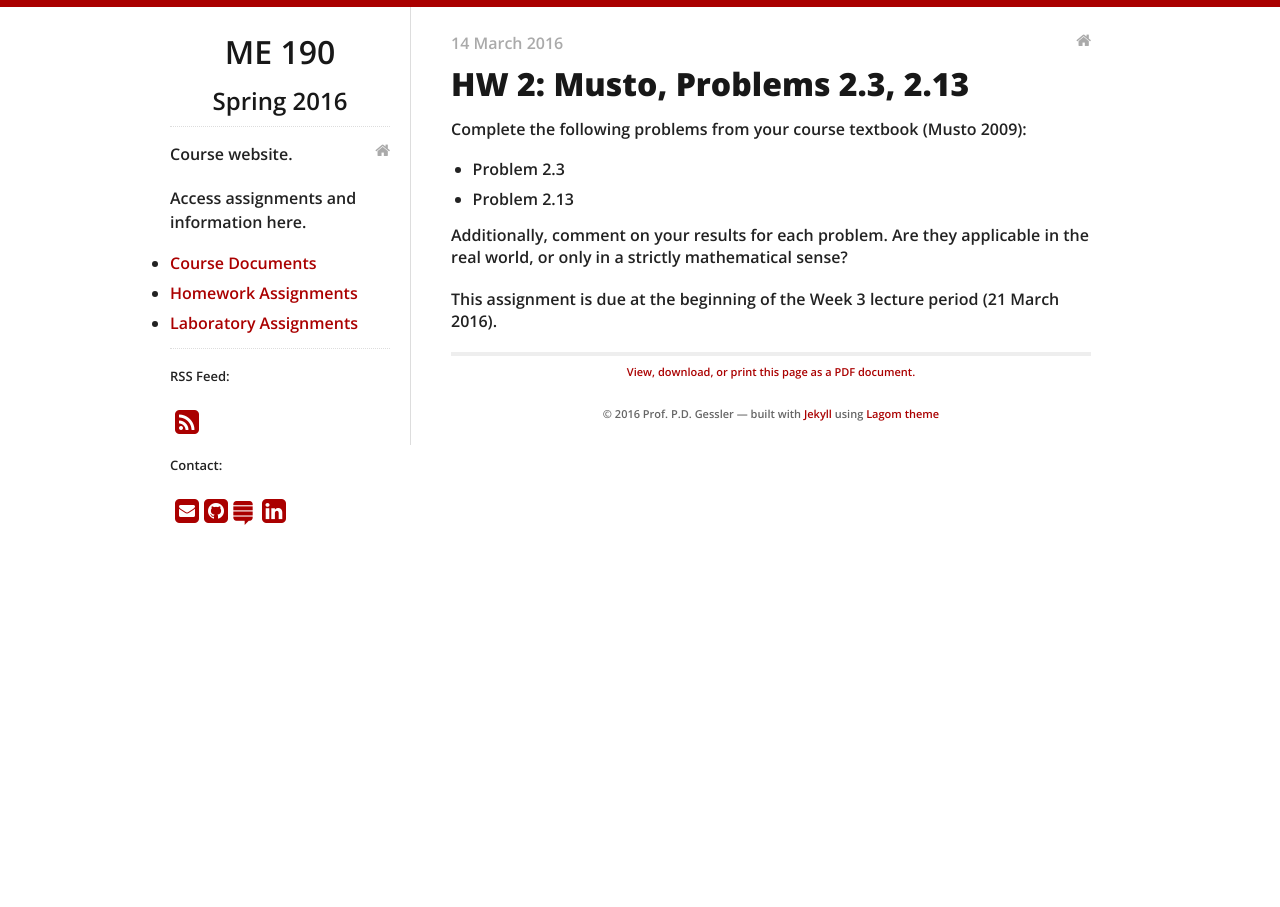
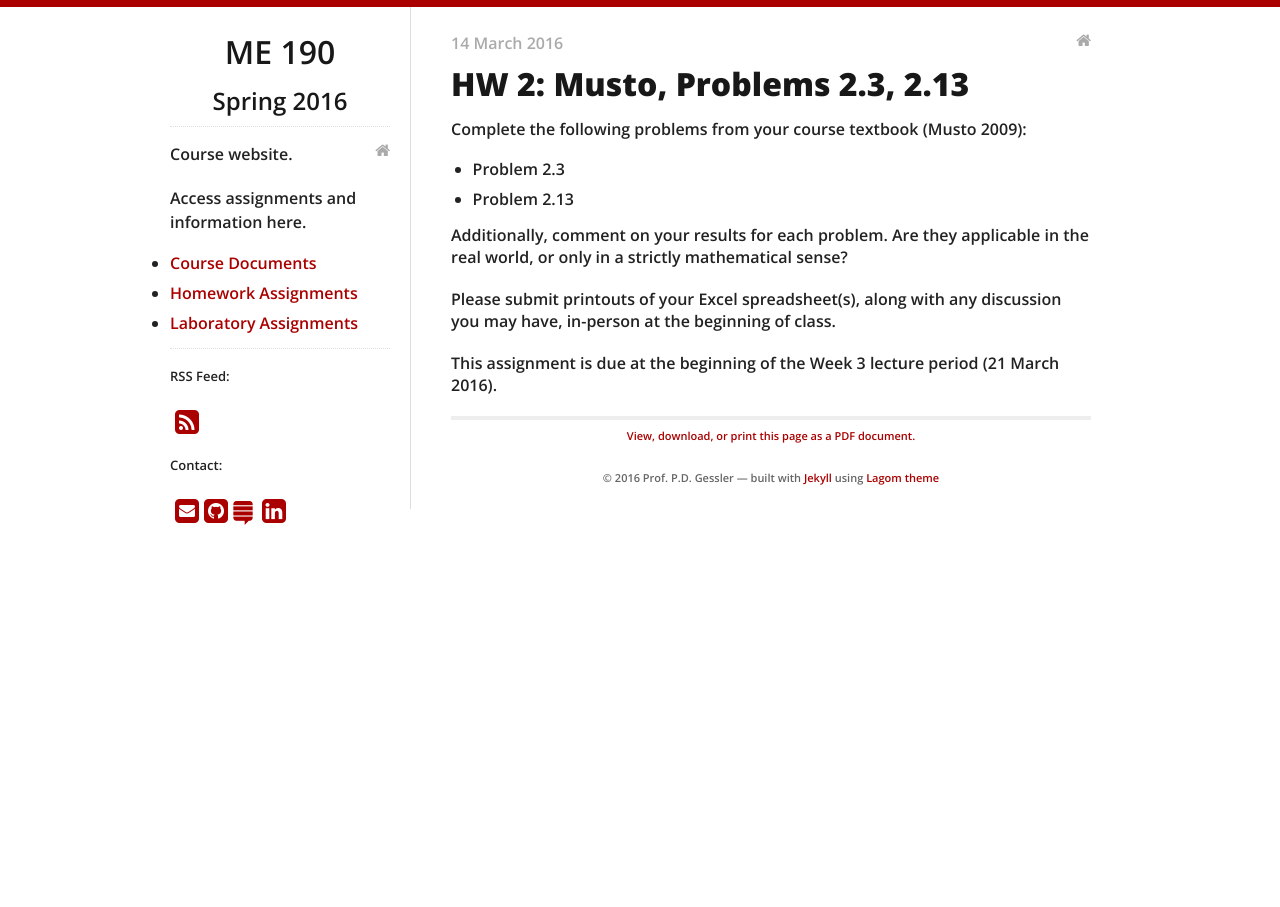
Before and after one commit to pdgessler/me190-s16, a Jekyll site: the page built from _posts/2016-03-14-hw2.md, in a window 1280 px wide. Built offline with Jekyll 4.4.1, drawn with Linux system fonts in a browser that asks for light colours; nearby versions of some CDN libraries.

Commit message:
Add details for submitting HW2

```diff
--- a/_posts/2016-03-14-hw2.md
+++ b/_posts/2016-03-14-hw2.md
@@ -12,4 +12,6 @@ Complete the following problems from your course textbook (Musto 2009):
 Additionally, comment on your results for each problem.
 Are they applicable in the real world, or only in a strictly mathematical sense?
 
+Please submit printouts of your Excel spreadsheet(s), along with any discussion you may have, in-person at the beginning of class.
+
 This assignment is due at the beginning of the Week 3 lecture period (21 March 2016).
```
